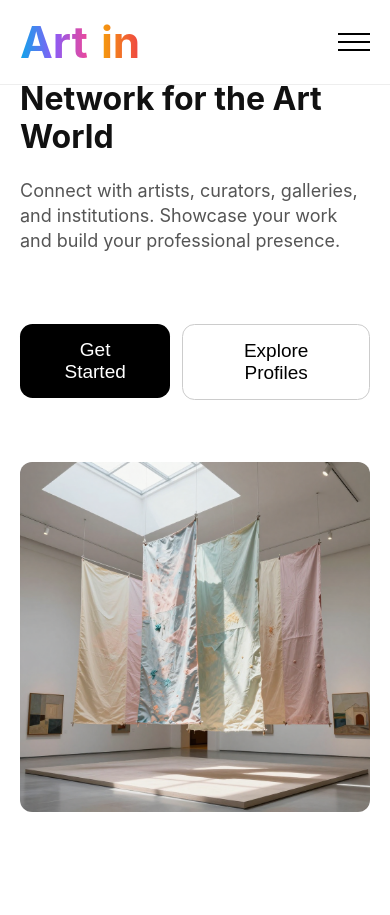
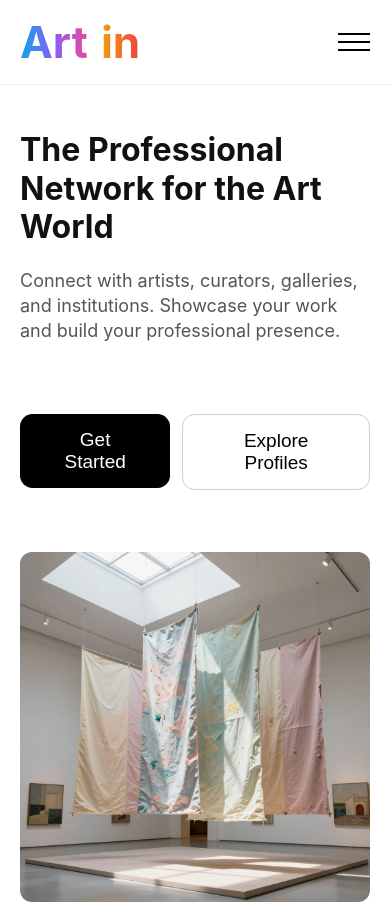
Before and after one commit to AliceLeteissier/art-in, a React (Create React App) app: page /#/ in a window 390 px wide. Before the commit the page ends 844 px from the top, so only its background shows below. Built offline with nearby package versions, Linux system fonts and the light colour scheme.

Commit message:
fix broken landing page layout

```diff
--- a/src/styles/global.css
+++ b/src/styles/global.css
@@ -85,24 +85,7 @@ body {
   height: 31.25rem;
 }
 
-/* Mobile */
-@media (max-width: 768px) {
-  .hero {
-    flex-direction: column;
-  }
-
-  .hero-image {
-    width: 100%;
-    height: 22.5rem;
-  }
-
-  .grid-3 {
-    grid-template-columns: 1fr;
-  }
-}
-
 /* Form */
-
 .form-input {
   width: 100%;
   padding: 0.75rem;
@@ -120,8 +103,22 @@ body {
   cursor: pointer;
 }
 
+/* Mobile */
 @media (max-width: 768px) {
   .container {
     padding: 0 1rem;
   }
+
+  .hero {
+    flex-direction: column;
+  }
+
+  .hero-image {
+    width: 100%;
+    height: 22.5rem;
+  }
+
+  .grid-3 {
+    grid-template-columns: 1fr;
+  }
 }
--- a/src/styles/landingPage.css
+++ b/src/styles/landingPage.css
@@ -1,7 +1,7 @@
 /* LANDING PAGE */
 
-.landing-wrapper {
-  padding-top: 120px;
+.container.landing-wrapper {
+  margin-top: 120px;
 }
 
 .hero-heading {
@@ -22,8 +22,8 @@
 
 /* Mobile */
 @media (max-width: 768px) {
-  .landing-wrapper {
-    padding-top: 90px;
+  .container.landing-wrapper {
+    margin-top: 90px;
   }
 
   .hero-heading {
```
